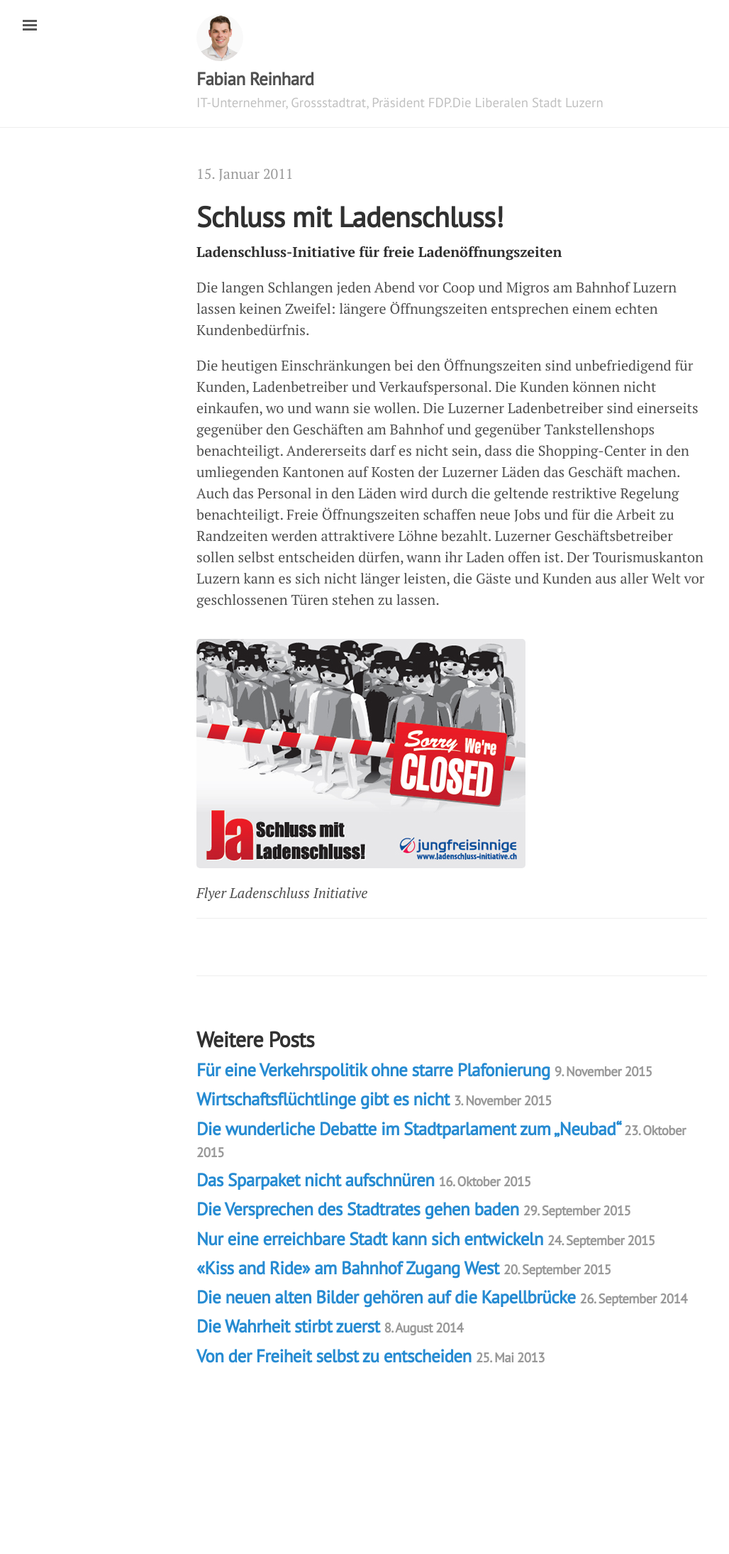
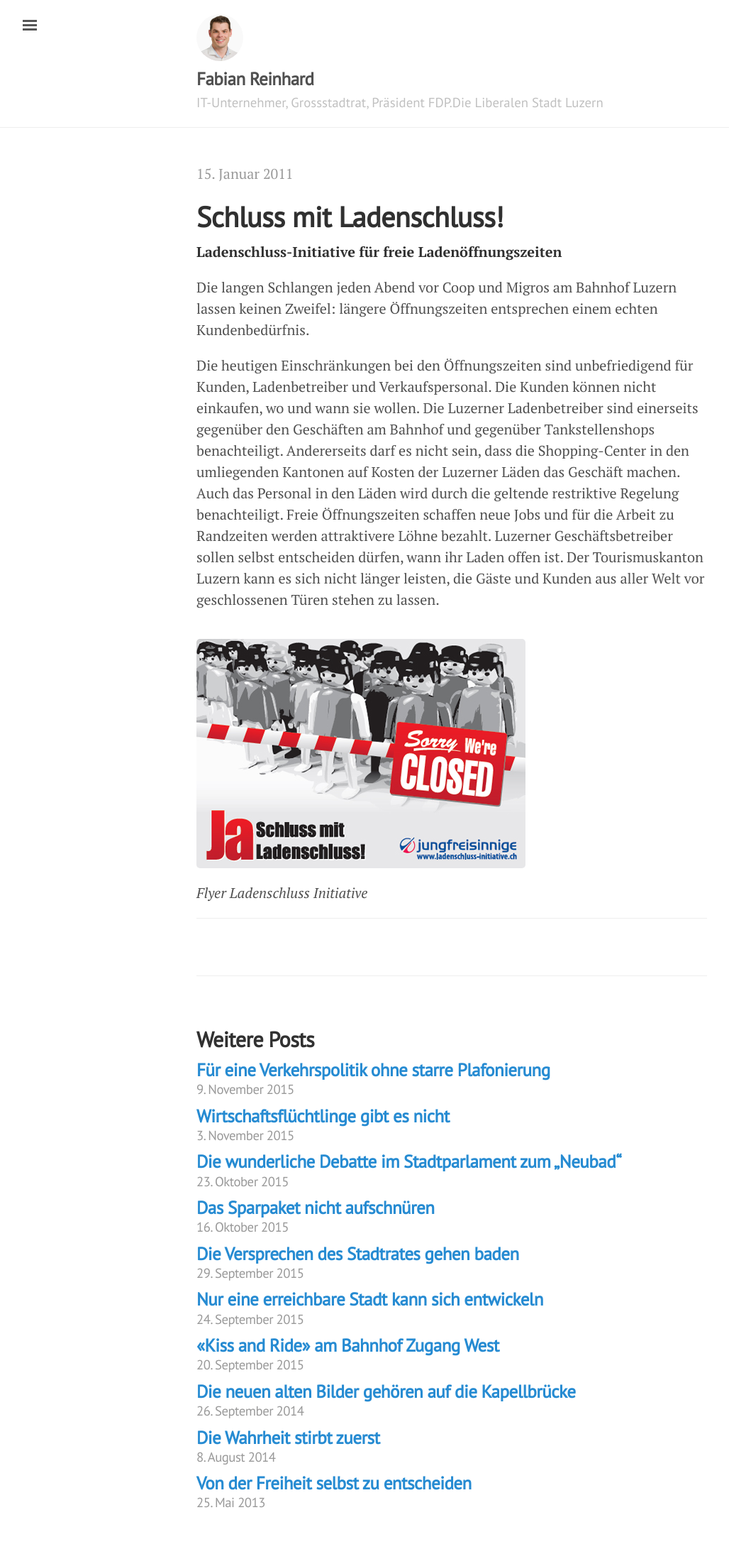
Before and after one commit to freinhard/freinhard.github.io, a Jekyll site: the page built from _posts/2011-01-15-schluss-ladenschluss.md, in a window 1280 px wide. Shown: the whole page at 71% size, without its empty margins (3-1031 px from the left). Built offline with Jekyll 4.4.1, drawn with Linux system fonts in a browser that asks for light colours; comment, search, counter and statistics services are not loaded; before the commit the page ends 1986 px from its top, so only the background shows below that.

Commit message:
Styling related post date

```diff
--- a/public/css/custom.css
+++ b/public/css/custom.css
@@ -37,3 +37,8 @@ h2 {margin-top: 1.5rem}
 .post {
     border-bottom: 1px solid #eee;
 }
+
+.related-posts small {
+    display: block;
+    font-weight: normal;
+}
```
